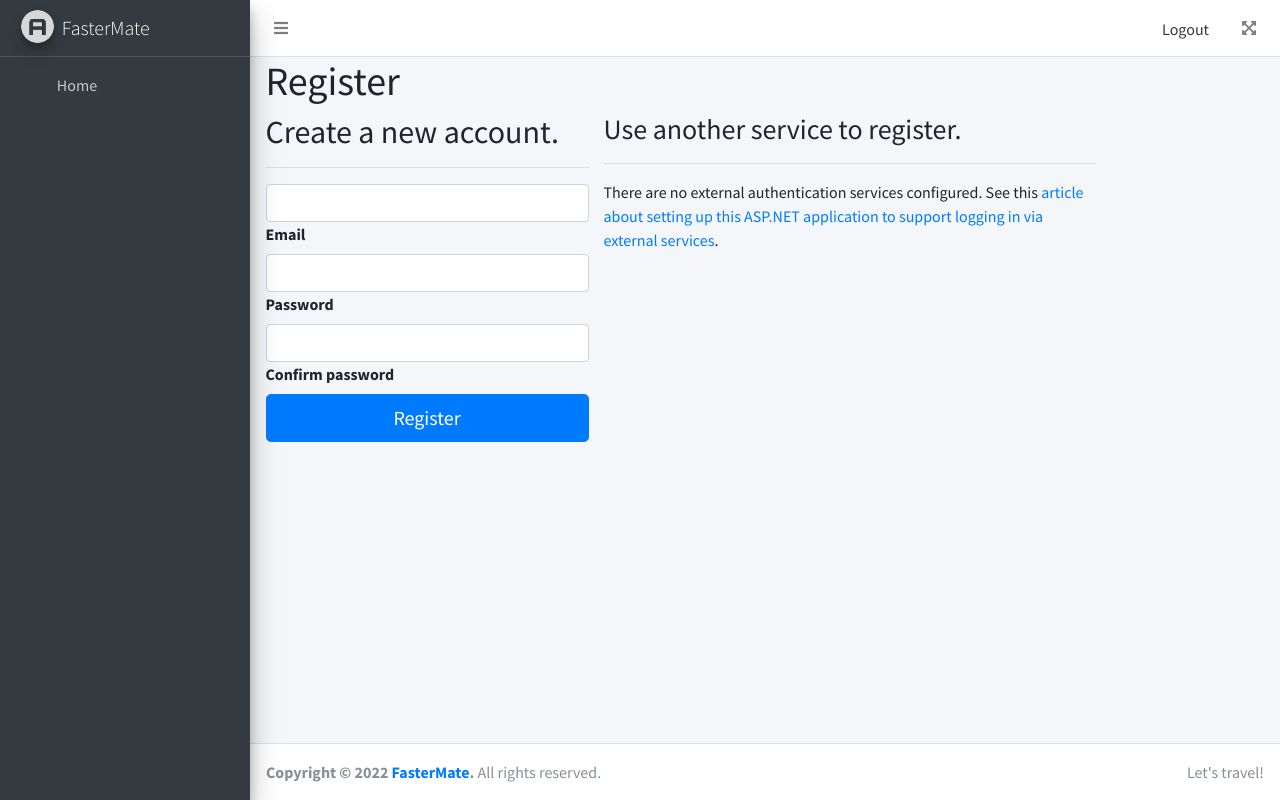
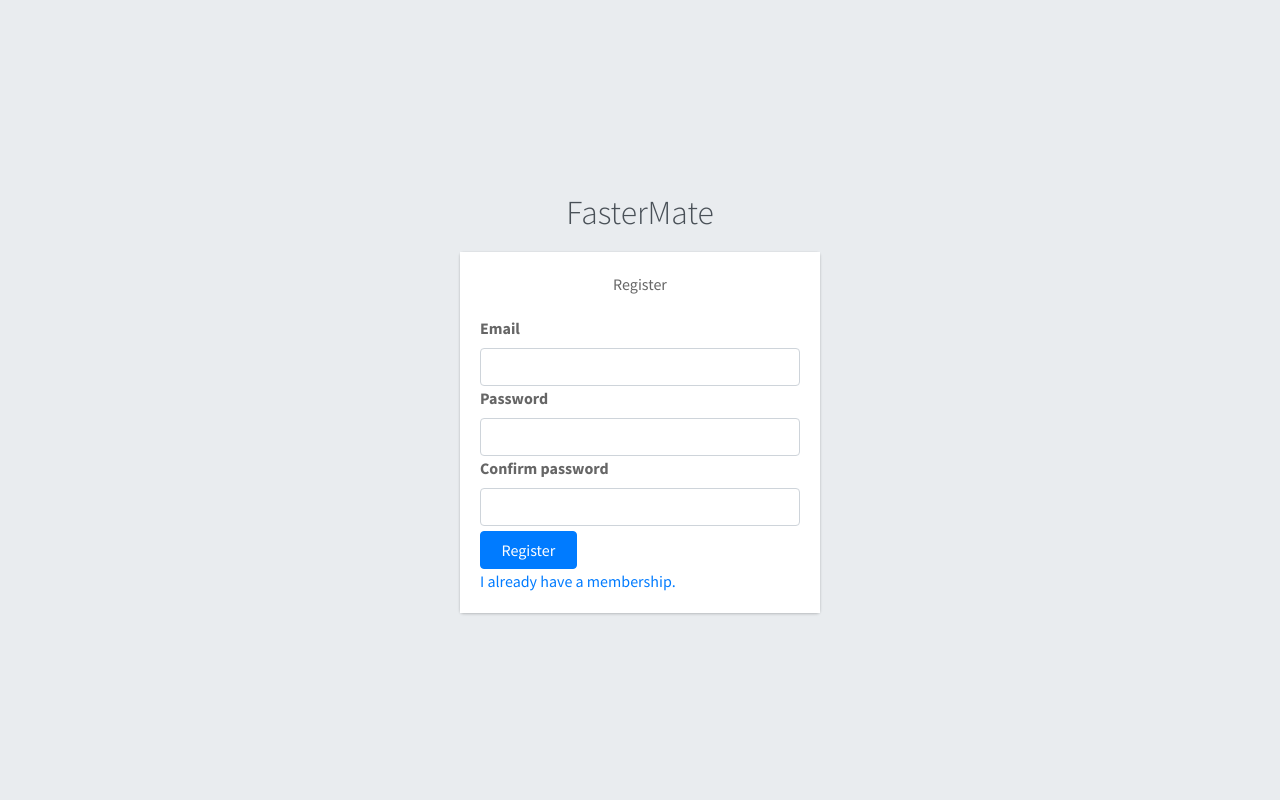
Before and after one commit to viktortsolov/FasterMate, an ASP.NET Core app: page /Identity/Account/Register in a window 1280 px wide. Run offline with ASP.NET Core 8, Linux system fonts and the light colour scheme; some libraries are stand-ins or nearby versions.

Commit message:
Updating views (Register, Login, Forgot Password) and adding a jumbotron on Index.

```diff
--- a/FasterMate/Areas/Identity/Pages/Account/Register.cshtml
+++ b/FasterMate/Areas/Identity/Pages/Account/Register.cshtml
@@ -1,36 +1,84 @@
 @page
 @model RegisterModel
+
 @{
     ViewData["Title"] = "Register";
+    Layout = null;
 }
 
-<h1>@ViewData["Title"]</h1>
+<!DOCTYPE html>
+<html lang="en">
+<head>
+    <meta charset="utf-8">
+    <meta name="viewport" content="width=device-width, initial-scale=1">
+    <title>@ViewData["Title"]</title>
 
-<div class="row">
-    <div class="col-md-4">
+    <link rel="stylesheet" href="https://fonts.googleapis.com/css?family=Source+Sans+Pro:300,400,400i,700&display=fallback">
+    <link rel="stylesheet" href="~/plugins/fontawesome-free/css/all.min.css">
+    <link rel="stylesheet" href="~/plugins/icheck-bootstrap/icheck-bootstrap.min.css">
+    <link rel="stylesheet" href="~/css/adminlte.min.css">
+</head>
+<body class="hold-transition register-page">
+    <div class="register-box">
+        <div class="register-logo">
+            <a href="/">FasterMate</a>
+        </div>
+
+        <div class="card">
+            <div class="card-body register-card-body">
+                <p class="login-box-msg">Register</p>
+
                 <form id="registerForm" asp-route-returnUrl="@Model.ReturnUrl" method="post">
-            <h2>Create a new account.</h2>
-            <hr />
                     <div asp-validation-summary="ModelOnly" class="text-danger"></div>
                     <div class="form-floating">
+                        <label asp-for="Input.Email"></label>
                         <input asp-for="Input.Email" class="form-control" autocomplete="username" aria-required="true" />
-                <label asp-for="Input.Email"></label>
                         <span asp-validation-for="Input.Email" class="text-danger"></span>
                     </div>
                     <div class="form-floating">
+                        <label asp-for="Input.Password"></label>
                         <input asp-for="Input.Password" class="form-control" autocomplete="new-password" aria-required="true" />
-                <label asp-for="Input.Password"></label>
                         <span asp-validation-for="Input.Password" class="text-danger"></span>
                     </div>
                     <div class="form-floating">
+                        <label asp-for="Input.ConfirmPassword"></label>
                         <input asp-for="Input.ConfirmPassword" class="form-control" autocomplete="new-password" aria-required="true" />
-                <label asp-for="Input.ConfirmPassword"></label>
                         <span asp-validation-for="Input.ConfirmPassword" class="text-danger"></span>
                     </div>
-            <button id="registerSubmit" type="submit" class="w-100 btn btn-lg btn-primary">Register</button>
+                    <div class="row" style="margin-top: 5px">
+                        <div class="col-4">
+                            <button id="registerSubmit" type="submit" class="btn btn-primary btn-block">Register</button>
+                        </div>
+                    </div>
                 </form>
+
+                @*<div class="social-auth-links text-center">
+                    <p>- OR -</p>
+                    <a href="#" class="btn btn-block btn-primary">
+                    <i class="fab fa-facebook mr-2"></i>
+                    Sign up using Facebook
+                    </a>
+                    <a href="#" class="btn btn-block btn-danger">
+                    <i class="fab fa-google-plus mr-2"></i>
+                    Sign up using Google+
+                    </a>
+                    </div>*@
+
+                <a asp-page="./Login" asp-route-returnUrl="@Model.ReturnUrl" class="text-center">I already have a membership.</a>
             </div>
-    <div class="col-md-6 col-md-offset-2">
+        </div>
+    </div>
+
+    <script src="~/plugins/jquery/jquery.min.js"></script>
+    <script src="~/plugins/bootstrap/js/bootstrap.bundle.min.js"></script>
+    <script src="~/js/adminlte.min.js"></script>
+    <partial name="_ValidationScriptsPartial" />
+</body>
+</html>
+
+
+
+@*  <div class="col-md-6 col-md-offset-2">
     <section>
     <h3>Use another service to register.</h3>
     <hr />
@@ -39,8 +87,10 @@
     {
     <div>
     <p>
-                            There are no external authentication services configured. See this <a href="https://go.microsoft.com/fwlink/?LinkID=532715">article
-                            about setting up this ASP.NET application to support logging in via external services</a>.
+    There are no external authentication services configured. See this <a href="https://go.microsoft.com/fwlink/?LinkID=532715">
+    article
+    about setting up this ASP.NET application to support logging in via external services
+    </a>.
     </p>
     </div>
     }
@@ -59,9 +109,4 @@
     }
     }
     </section>
-    </div>
-</div>
-
-@section Scripts {
-    <partial name="_ValidationScriptsPartial" />
-}
+    </div>*@
--- a/FasterMate/Views/Shared/_Layout.cshtml
+++ b/FasterMate/Views/Shared/_Layout.cshtml
@@ -1,19 +1,12 @@
 <!DOCTYPE html>
-<!--
-This is a starter template page. Use this page to start your new project from
-scratch. This page gets rid of all links and provides the needed markup only.
--->
 <html lang="en">
 <head>
     <meta charset="utf-8">
     <meta name="viewport" content="width=device-width, initial-scale=1">
     <title>@ViewData["Title"]</title>
 
-    <!-- Google Font: Source Sans Pro -->
     <link rel="stylesheet" href="https://fonts.googleapis.com/css?family=Source+Sans+Pro:300,400,400i,700&display=fallback">
-    <!-- Font Awesome Icons -->
     <link rel="stylesheet" href="~/plugins/fontawesome-free/css/all.min.css" />
-    <!-- Theme style -->
     <link rel="stylesheet" href="~/css/adminlte.min.css" />
     <link rel="stylesheet" href="~/plugins/toastr/toastr.min.css" />
 
@@ -24,19 +17,17 @@ scratch. This page gets rid of all links and provides the needed markup only.
 <body class="hold-transition sidebar-mini">
     <div class="wrapper">
 
-        <!-- Navbar -->
         <nav class="main-header navbar navbar-expand navbar-white navbar-light">
-            <!-- Left navbar links -->
             <ul class="navbar-nav">
                 <li class="nav-item">
                     <a class="nav-link" data-widget="pushmenu" href="#" role="button"><i class="fas fa-bars"></i></a>
                 </li>
             </ul>
 
-            <!-- Right navbar links -->
             <ul class="navbar-nav ml-auto">
                 <li class="nav-item">
                     <form class="form-inline" asp-area="Identity" asp-page="/Account/Logout" asp-route-returnUrl="@Url.Page("/", new { area = "" })" method="post">
+                        <i class="fas fa-door-open"></i>
                         <button type="submit" class="nav-link btn btn-link text-dark">Logout</button>
                     </form>
                 </li>
@@ -47,56 +38,35 @@ scratch. This page gets rid of all links and provides the needed markup only.
                 </li>
             </ul>
         </nav>
-        <!-- /.navbar -->
-        <!-- Main Sidebar Container -->
         <aside class="main-sidebar sidebar-dark-primary elevation-4">
-            <!-- Brand Logo -->
             <a href="/" class="brand-link">
-                <img src="~/img/AdminLTELogo.png" alt="AdminLTE Logo" class="brand-image img-circle elevation-3" style="opacity: .8">
+                <img src="~/img/FasterMate-Logo.png" alt="FasterMate Logo" class="brand-image img-circle elevation-3" style="opacity: .8">
                 <span class="brand-text font-weight-light">FasterMate</span>
             </a>
 
-            <!-- Sidebar -->
             <div class="sidebar">
-                <!-- Sidebar user panel (optional) -->
                 <partial name="_LoginPartial" />
 
-                <!-- Sidebar Menu -->
                 <partial name="_MainMenu" />
-                <!-- /.sidebar-menu -->
             </div>
-            <!-- /.sidebar -->
         </aside>
 
-        <!-- Content Wrapper. Contains page content -->
         <div class="content-wrapper">
-            <!-- Content Header (Page header) -->
-            <!-- Main content -->
             <div class="content">
                 <div class="container-fluid">
                     @RenderBody()
-                </div><!-- /.container-fluid -->
+                </div>
             </div>
-            <!-- /.content -->
         </div>
-        <!-- /.content-wrapper -->
-        <!-- Main Footer -->
         <footer class="main-footer">
-            <!-- To the right -->
             <div class="float-right d-none d-sm-inline">
                 Let's travel!
             </div>
-            <!-- Default to the left -->
             <strong>Copyright &copy; @DateTime.Now.Year <a href="/">FasterMate</a>.</strong> All rights reserved.
         </footer>
     </div>
-    <!-- ./wrapper -->
-    <!-- REQUIRED SCRIPTS -->
-    <!-- jQuery -->
     <script src="~/plugins/jquery/jquery.min.js"></script>
-    <!-- Bootstrap 4 -->
     <script src="~/plugins/bootstrap/js/bootstrap.bundle.min.js"></script>
-    <!-- AdminLTE App -->
     <script src="~/js/adminlte.min.js"></script>
     <script src="~/plugins/toastr/toastr.min.js"></script>
     <partial name="_UserMessages" />
--- a/FasterMate/Views/Shared/_MainMenu.cshtml
+++ b/FasterMate/Views/Shared/_MainMenu.cshtml
@@ -2,7 +2,7 @@
     <ul class="nav nav-pills nav-sidebar flex-column" data-widget="treeview" role="menu" data-accordion="false">
         <li class="nav-item">
             <a href="/" class="nav-link">
-                <i class="nav-icon far fa-gallery"></i>
+                <i class="nav-icon fas fa-home"></i>
                 <p>
                     Home
                 </p>
```
Also changed, not shown: FasterMate/Areas/Identity/Pages/Account/ForgotPassword.cshtml (+39 -9 lines), FasterMate/Areas/Identity/Pages/Account/Login.cshtml (+3 -15 lines), FasterMate/Views/Home/Index.cshtml (+2 -7 lines), FasterMate/wwwroot/img/FasterMate-Logo.png (added), 12 other files. Lines whose indentation alone changed are shown as unchanged.
